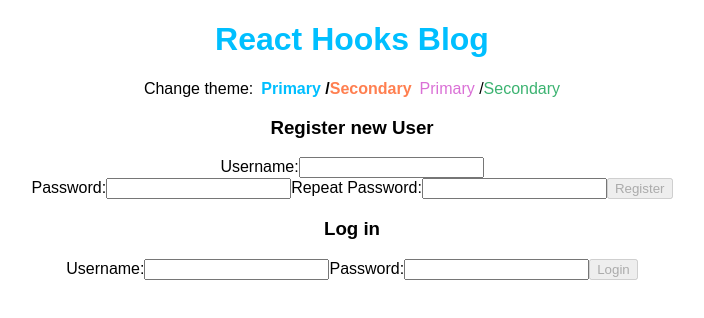
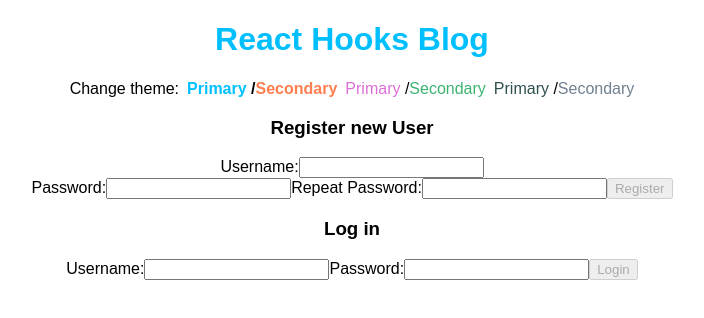
Before and after one commit to Nata-Roma/Learn_React_Hooks_Project, a React (Create React App) app: page / in a window 1280 px wide. Shown: the top 318 px of the page, without its empty margins (288-992 px from the left). Built offline with nearby package versions, Linux system fonts and the light colour scheme.

Commit message:
dummy server connected

```diff
--- /dev/null
+++ b/server/db.json
@@ -0,0 +1,22 @@
+{
+  "posts": [
+    {
+      "id": "first",
+      "title": "First",
+      "content": "bla-bla-bla",
+      "author": "Myself"
+    },
+    {
+      "id": "second",
+      "title": "Second",
+      "content": "bla-bla",
+      "author": "Myself"
+    }
+  ],
+  "users": [{ "id": 1, "username": "Myself", "password": "1234" }],
+  "themes": [
+    { "id": 1, "primaryColor": "deepskyblue", "secondaryColor": "coral" },
+    { "id": 2, "primaryColor": "orchid", "secondaryColor": "mediumseagreen" },
+    { "id": 3, "primaryColor": "darkslategray", "secondaryColor": "slategrey" }
+  ]
+}
--- a/src/App.js
+++ b/src/App.js
@@ -10,8 +10,8 @@ import './styles.css';
 import UserBlock from './user-block';
 
 const defaultPosts = [
-  { title: 'First', content: 'bla-bla-bla', author: 'Myself' },
-  { title: 'Second', content: 'bla-bla', author: 'Myself' }
+  { id: 'first', title: 'First', content: 'bla-bla-bla', author: 'Myself' },
+  { id: 'second', title: 'Second', content: 'bla-bla', author: 'Myself' }
 ];
 
 const actions = [
@@ -42,9 +42,10 @@ const App = () => {
     posts: defaultPosts
   });
 
-  const { user, posts } = state;
+  const { user } = state;
 
   const [theme, setTheme] = useState({
+    id: 1,
     primaryColor: 'deepskyblue',
     secondaryColor: 'coral'
   });
--- a/src/change-theme.js
+++ b/src/change-theme.js
@@ -1,8 +1,9 @@
-import React from 'react';
+import React, { useState } from 'react';
 
 const THEMES = [
-  { primaryColor: 'deepskyblue', secondaryColor: 'coral' },
-  { primaryColor: 'orchid', secondaryColor: 'mediumseagreen' }
+  { id: 1, primaryColor: 'deepskyblue', secondaryColor: 'coral' },
+  { id: 2, primaryColor: 'orchid', secondaryColor: 'mediumseagreen' },
+  { id: 3, primaryColor: 'darkslategray', secondaryColor: 'slategrey' }
 ];
 
 const ThemeItem = ({ theme, active, onClick }) => {
@@ -28,6 +29,7 @@ const ChangeTheme = ({ theme, setTheme }) => {
       t.secondaryColor === theme.secondaryColor
     );
   };
+  const [themes, setThemes] = useState([]);
 
   return (
     <div>
--- a/src/contexts.js
+++ b/src/contexts.js
@@ -1,6 +1,7 @@
 import React from 'react';
 
 export const ThemeContext = React.createContext({
+  id: 1,
   primaryColor: 'deepskyblue',
   secondaryColor: 'coral'
 });
```
Also changed, not shown: package.json (+7 -7 lines), src/setupProxy.js (added, +10 -0 lines), 1 other file (tests, documents, lock files or other folders).
